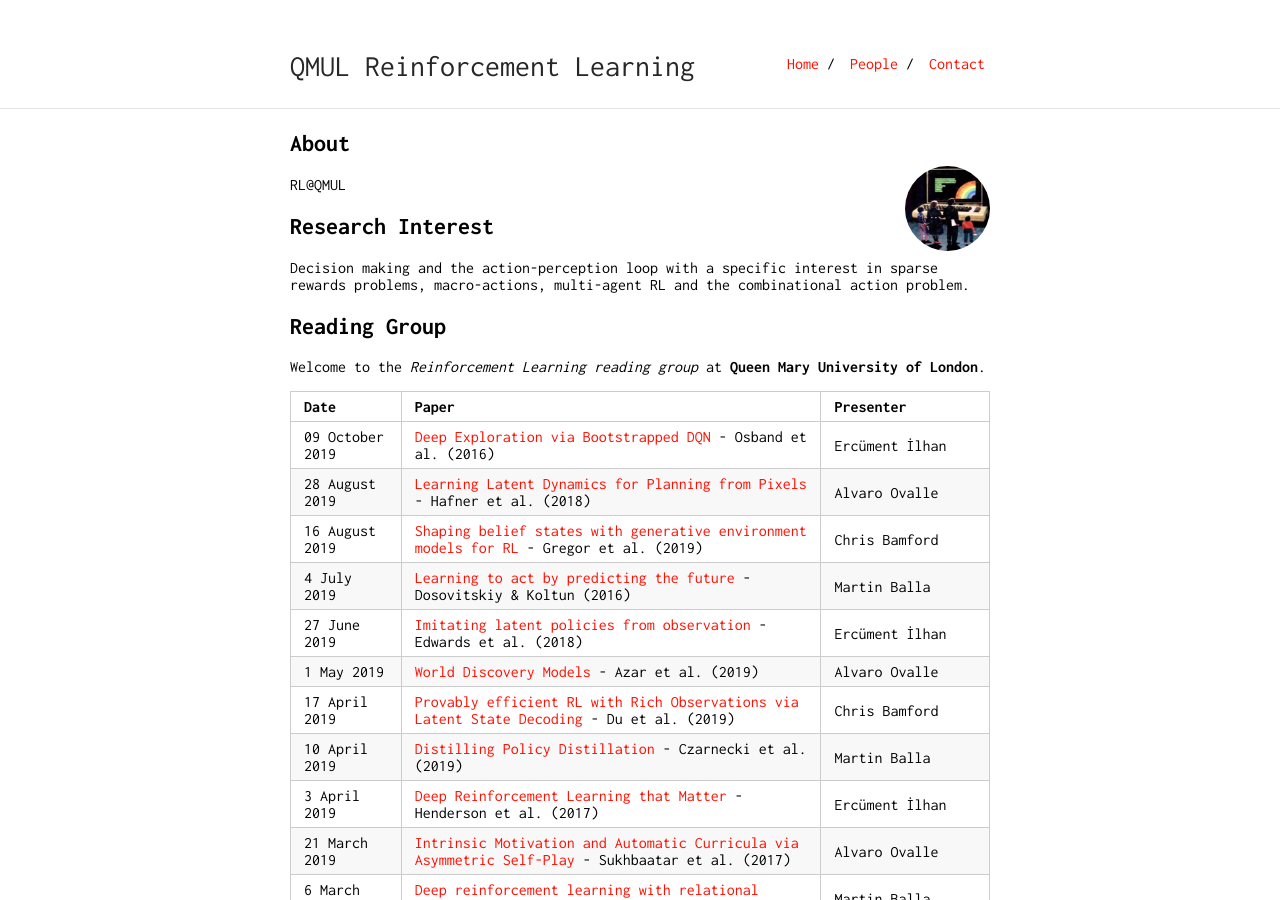
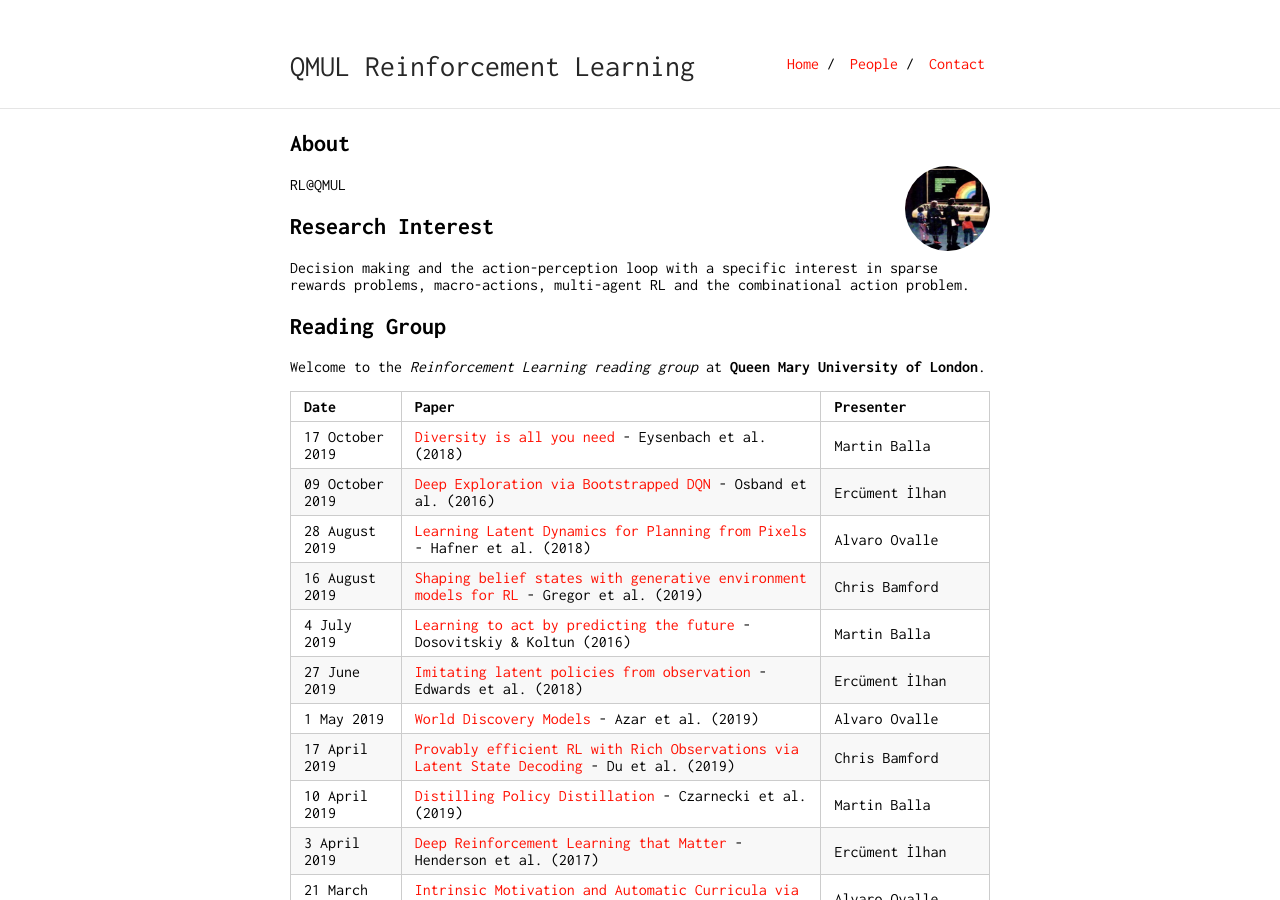
Before and after one commit to qmul-rl/qmul-rl.github.io, a Jekyll site: the page built from index.md, in a window 1280 px wide and 900 px high. Built offline with Jekyll 4.4.1, drawn with Linux system fonts in a browser that asks for light colours; our own code applies the rules of GitHub Pages for plain Markdown files.

Commit message:
diversity is all you need

```diff
--- a/index.md
+++ b/index.md
@@ -19,6 +19,7 @@ Welcome to the *Reinforcement Learning reading group* at **Queen Mary University
 
 Date | Paper | Presenter
 -----|-------|--------
+17 October 2019 | [Diversity is all you need](https://arxiv.org/abs/1802.06070) - Eysenbach et al. (2018) | Martin Balla
 09 October 2019 | [Deep Exploration via Bootstrapped DQN](https://arxiv.org/abs/1602.04621) - Osband et al. (2016) | Ercüment İlhan
 28 August 2019 | [Learning Latent Dynamics for Planning from Pixels](https://arxiv.org/abs/1811.04551) - Hafner et al. (2018) | Alvaro Ovalle
 16 August 2019 | [Shaping belief states with generative environment models for RL](https://arxiv.org/abs/1906.09237) - Gregor et al. (2019) | Chris Bamford
```
